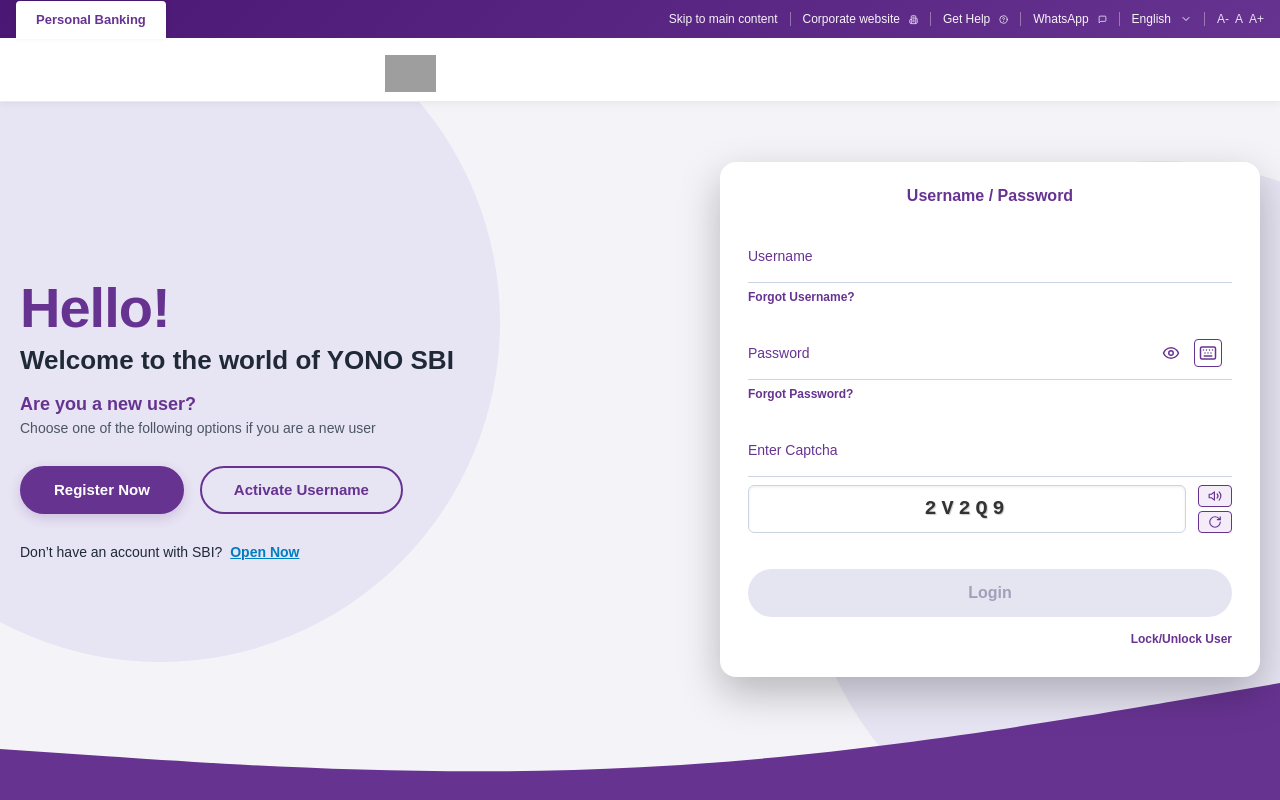
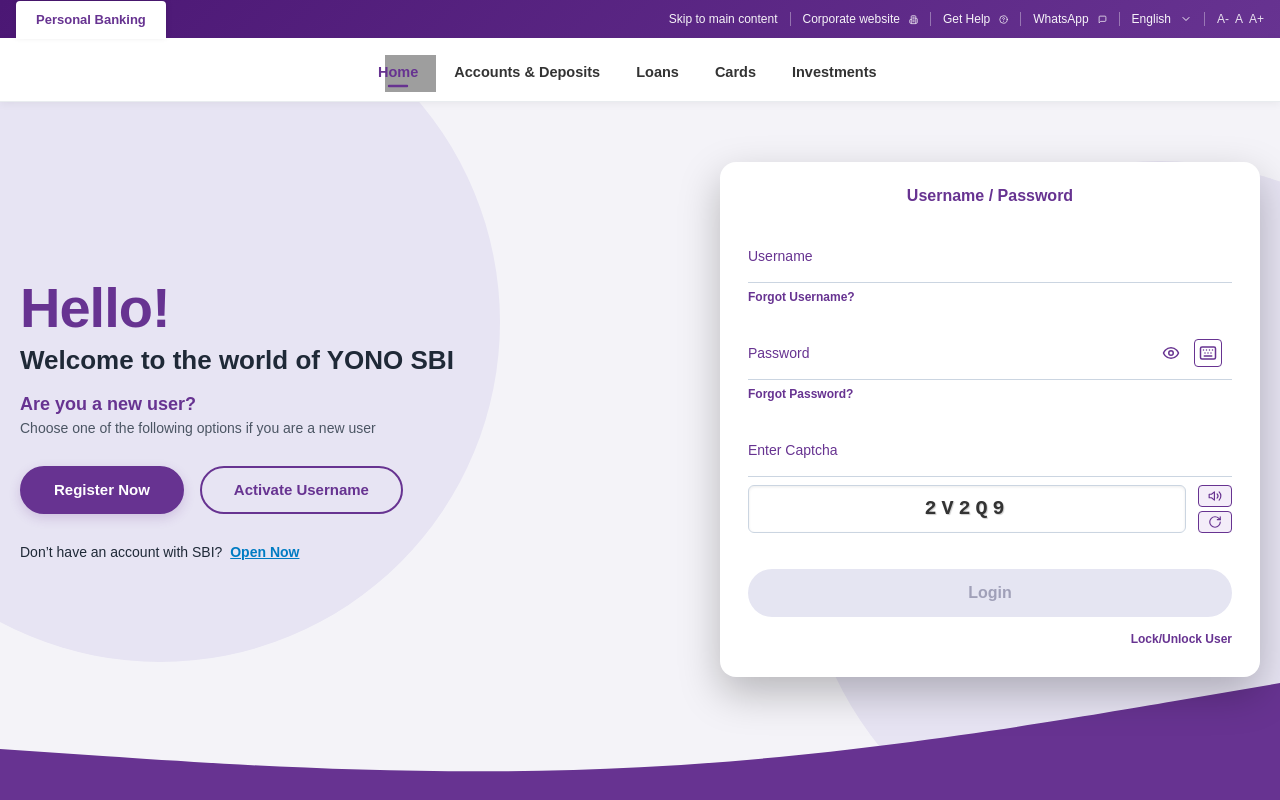
Before and after one commit to umeshchandra0980/sbi, a Next.js app in the folder sbi-banking/frontend/: page /auth/login in a window 1280 px wide. Shown: the top 800 px of the page. Built offline with nearby package versions, Linux system fonts and the light colour scheme; grey boxes are pictures that could not be loaded.

Commit message:
Updated login.css

```diff
--- a/sbi-banking/frontend/src/app/auth/login/login.css
+++ b/sbi-banking/frontend/src/app/auth/login/login.css
@@ -203,10 +203,24 @@
   stroke-width: 2.5;
 }
 
+/* Layout overrides for Bootstrap classes to prevent Tailwind collapse conflicts */
+.custom-navbar2.collapse {
+  display: flex !important;
+  visibility: visible !important;
+  align-items: center;
+}
+
+.navbar-nav {
+  display: flex;
+  margin: 0;
+  padding: 0;
+  list-style: none;
+}
+
 /* Multi-Column Dropdown Drawers */
 .drawer-dropdown {
   position: absolute;
-  top: 100%;
+  top: 24px;
   left: 0;
   width: 280px;
   background: #ffffff;
@@ -218,9 +232,19 @@
   animation: fadeInDown 0.2s ease-out;
 }
 
+.drawer-dropdown::before {
+  content: '';
+  position: absolute;
+  top: -24px;
+  left: 0;
+  right: 0;
+  height: 24px;
+  background: transparent;
+}
+
 .drawer-dropdown-two-column {
   position: absolute;
-  top: 100%;
+  top: 24px;
   left: -140px;
   width: 720px;
   background: #ffffff;
@@ -231,6 +255,16 @@
   display: flex;
   flex-direction: column;
   animation: fadeInDown 0.25s cubic-bezier(0.16, 1, 0.3, 1);
+}
+
+.drawer-dropdown-two-column::before {
+  content: '';
+  position: absolute;
+  top: -24px;
+  left: 0;
+  right: 0;
+  height: 24px;
+  background: transparent;
 }
 
 .drawer-dropdown-two-column-inner {
```
